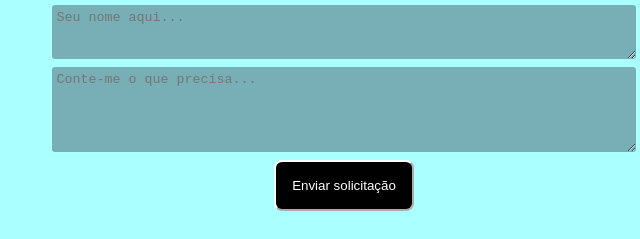
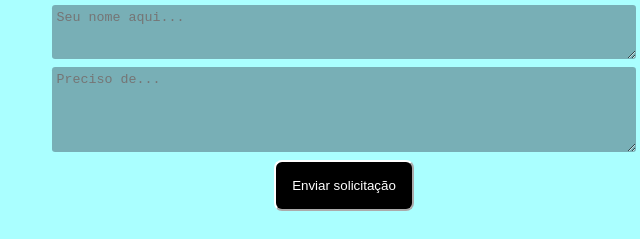
Before and after one commit to ErisvanSousa/Curriculo, a plain HTML site: page index.html in a window 1280 px wide. Shown: the part 1624-1863 px from the top of the page, 296-936 px from the left. Drawn offline with Linux system fonts and the light colour scheme; a web font is replaced by a local one.

Commit message:
alterações pietro v2

```diff
--- a/index.html
+++ b/index.html
@@ -63,7 +63,7 @@
         <p>Tem interesse em algum serviço? <br> Entre em contato comigo agora mesmo!</p>
         <textarea name="Email" id="email" cols="70" rows="3" placeholder="Seu email aqui..."></textarea>
         <textarea name="Name" id="nome" cols="70" rows="3" placeholder="Seu nome aqui..."></textarea>
-        <textarea name="Solicitation" id="solicitation" cols="70" rows="5" placeholder="Conte-me o que precisa..."></textarea>
+        <textarea name="Solicitation" id="solicitation" cols="70" rows="5" placeholder="Preciso de..."></textarea>
         <button type="submit">Enviar solicitação</button>
     </div>
 
```
